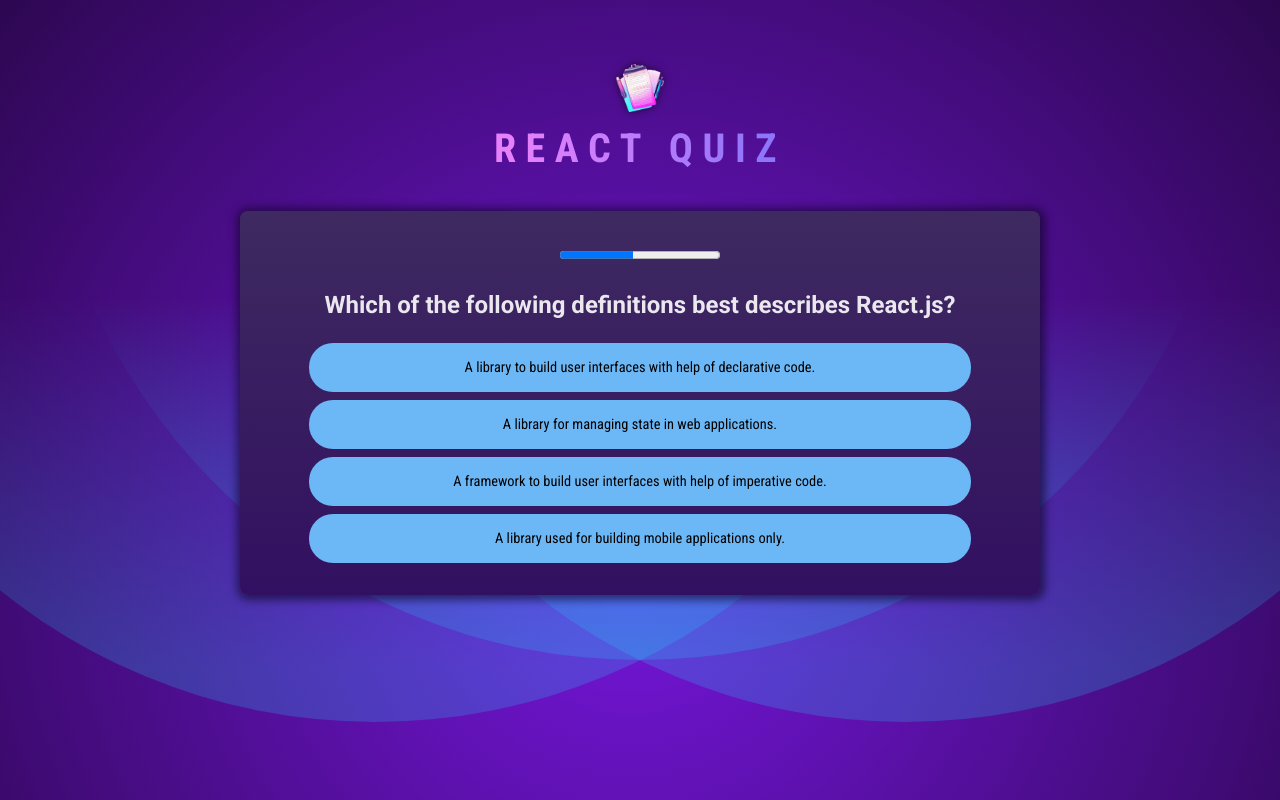
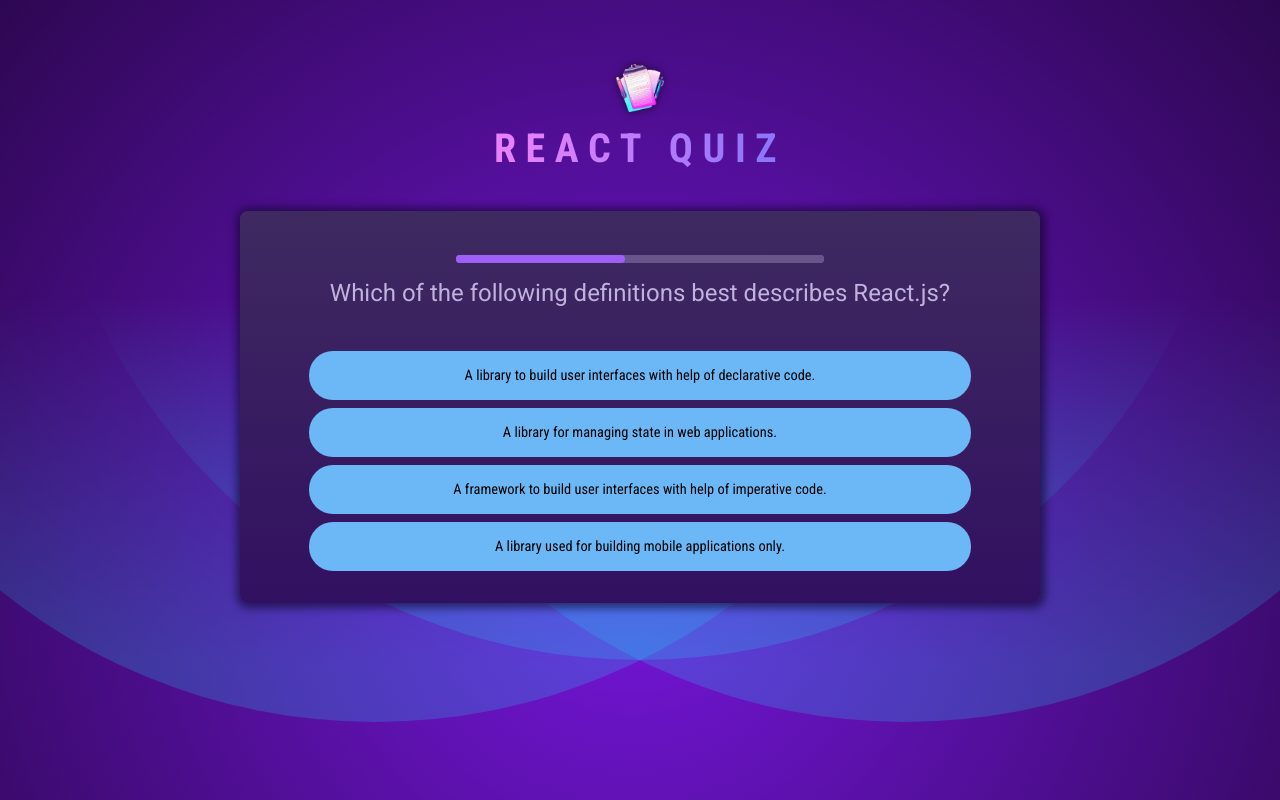
Before and after one commit to MariaShopEveliko/ReactExercises, a React (Vite) app in the folder quiz-app/: page / in a window 1280 px wide. Built offline with nearby package versions, Linux system fonts and the light colour scheme.

Commit message:
Finalization

```diff
--- a/quiz-app/src/components/Question.jsx
+++ b/quiz-app/src/components/Question.jsx
@@ -25,15 +25,31 @@
       }, 2000);
     }, 1000);
   }
+
+  let timer = 10000;
+
+  if (answer.selectedAnswer) {
+    timer = 1000;
+  }
+  if (answer.isCorrect !== null) {
+    timer = 2000;
+  }
+
   let answerState = "";
   if (answer.selectedAnswer && answer.isCorrect !== null) {
     answerState = answer.isCorrect ? "correct" : "wrong";
   } else if (answer.selectedAnswer) {
     answerState = "answered";
   }
+
   return (
-    <div id="questions">
-      <QuestionTimer timeout={10000} onTimeout={onSkipAnswer} />
+    <div id="question">
+      <QuestionTimer
+        timeout={timer}
+        onTimeout={answer.selectedAnswer === "" ? onSkipAnswer : null}
+        mode={answerState}
+        key={timer}
+      />
       <>
         <h2>{QUESTIONS[index].text}</h2>
         <Answers
--- a/quiz-app/src/components/QuestionTimer.jsx
+++ b/quiz-app/src/components/QuestionTimer.jsx
@@ -1,5 +1,5 @@
 import { useState, useEffect } from "react";
-export default function QuestionTimer({ timeout, onTimeout }) {
+export default function QuestionTimer({ timeout, onTimeout, mode }) {
   const [remainingTime, setRemainingTime] = useState(timeout);
 
   useEffect(() => {
@@ -18,5 +18,12 @@
     };
   }, []);
 
-  return <progress id="question-time" max={timeout} value={remainingTime} />;
+  return (
+    <progress
+      id="question-time"
+      max={timeout}
+      value={remainingTime}
+      className={mode}
+    />
+  );
 }
--- a/quiz-app/src/components/Quiz.jsx
+++ b/quiz-app/src/components/Quiz.jsx
@@ -1,7 +1,7 @@
 import { useState, useCallback } from "react";
 import QUESTIONS from "../questions";
-import quizCompleteImg from "../assets/quiz-complete.png";
 import Question from "./Question";
+import Summary from "./Summary";
 
 export default function Quiz() {
   const [userAnswers, setUserAnswers] = useState([]);
@@ -24,12 +24,7 @@
   );
 
   if (quizIsComplete) {
-    return (
-      <div id="summary">
-        <img src={quizCompleteImg} alt="Trophu icon" />
-        <h2>Quiz Completed!</h2>
-      </div>
-    );
+    return <Summary userAnswers={userAnswers} />;
   }
 
   return (
--- /dev/null
+++ b/quiz-app/src/components/Summary.jsx
@@ -0,0 +1,56 @@
+import quizCompleteImg from "../assets/quiz-complete.png";
+import QUESTIONS from "../questions";
+
+export default function Summary({ userAnswers }) {
+  const skippedAnswers = userAnswers.filter((answer) => answer === null);
+  const correctAnswers = userAnswers.filter(
+    (answer, index) => answer === QUESTIONS[index].answers[0]
+  );
+  const skippedAnswersShare = Math.round(
+    (skippedAnswers.length / userAnswers.length) * 100
+  );
+  const correctdAnswersShare = Math.round(
+    (correctAnswers.length / userAnswers.length) * 100
+  );
+  const wrongAnswersShare = 100 - skippedAnswersShare - correctdAnswersShare;
+
+  return (
+    <div id="summary">
+      <img src={quizCompleteImg} alt="Trophu icon" />
+      <h2>Quiz Completed!</h2>
+      <div id="summary-stats">
+        <p>
+          <span className="number">{skippedAnswersShare}%</span>
+          <span className="text">skipped</span>
+        </p>
+        <p>
+          <span className="number">{correctdAnswersShare}%</span>
+          <span className="text">answered correctly</span>
+        </p>
+        <p>
+          <span className="number">{wrongAnswersShare}%</span>
+          <span className="text">answered incorrectly</span>
+        </p>
+      </div>
+      <ol>
+        {userAnswers.map((answer, index) => {
+          let cssClass = "user-answer";
+          if (answer === null) {
+            cssClass += " skipped";
+          } else if (answer === QUESTIONS[index].answers[0]) {
+            cssClass += " correct";
+          } else {
+            cssClass += " wrong";
+          }
+          return (
+            <li key={index}>
+              <h3>{index + 1}</h3>
+              <p className="question">{QUESTIONS[index].text}</p>
+              <p className={cssClass}>{answer ?? "Skipped"}</p>
+            </li>
+          );
+        })}
+      </ol>
+    </div>
+  );
+}
```
